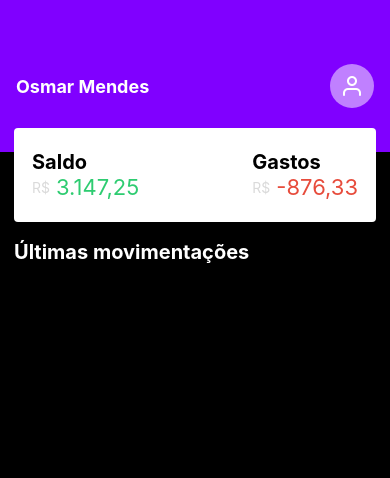
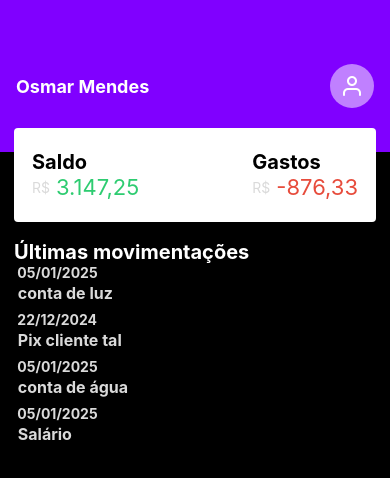
Before and after one commit to osmarmcn/finance-native, a React Native app: screen / in a window 390 px wide. Shown: the top 478 px of the page. Built offline with nearby package versions, Linux system fonts and the light colour scheme.

Commit message:
ajuste home

```diff
--- /dev/null
+++ b/src/components/moviments/index.js
@@ -0,0 +1,43 @@
+import React from 'react'
+import { StyleSheet, Text, TouchableOpacity, View } from 'react-native'
+
+export const Moviments = ({data})=> {
+  return (
+    <TouchableOpacity style={StyleSheet.container}>
+         <Text style={styles.date}> {data.date} </Text>
+
+         <View style={styles.content}>
+            <Text style={styles.title}> {data.label} </Text>
+            <Text style={styles.value}>R$: {data.value} </Text>
+
+         </View>
+    </TouchableOpacity>
+
+  )
+}
+
+const styles = StyleSheet.create({
+    container: {
+        flex:1,
+        marginBottom:24,
+        borderBottomWidth: 0.5,
+        borderBottomColor: '#dadada',
+
+    },
+    content:{
+        flexDirection:'row',
+        justifyContent:'space-between',
+        marginTop:2,
+        marginBottom: 8,
+
+    },
+    date:{
+        color:'#dadada',
+        fontWeight:'bold',
+    },
+    title:{
+        fontWeight:'bold',
+        fontSize: 16,
+        color:'#dadada'
+    }
+})
--- a/src/pages/Home/index.js
+++ b/src/pages/Home/index.js
@@ -1,7 +1,8 @@
 
-import {  StyleSheet, Text, View } from 'react-native';
+import {  FlatList, StyleSheet, Text, View } from 'react-native';
 import { Header } from '../../components/Header';
 import { Balance } from '../../components/Balance';
+import { Moviments } from '../../components/moviments';
 
 const lista = [
     {
@@ -29,6 +30,14 @@ export default function Home() {
         <Balance saldo="3.147,25" gastos="-876,33"/>
 
        <Text style={styles.title}>Últimas movimentações</Text>
+       <FlatList
+        style={styles.list}
+        data={lista}
+        keyExtractor={(item) => String(item.id)}
+        showsVerticalScrollIndicator={false}
+        renderItem={({item}) => <Moviments data={item}/>}
+
+       />
     </View>
   );
 }
@@ -50,6 +59,14 @@ const styles = StyleSheet.create({
     color:'#fff',
     marginLeft:14,
     marginTop:18,
+  },
+  list:{
+    marginStart:14,
+    marginEnd:14,
 
+  },
+  itemTexto:{
+    fontSize:16,
+    color:'#fff',
   }
 });
```
